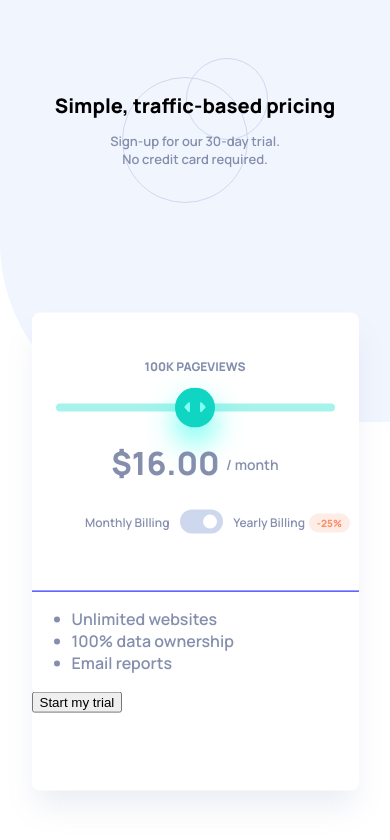
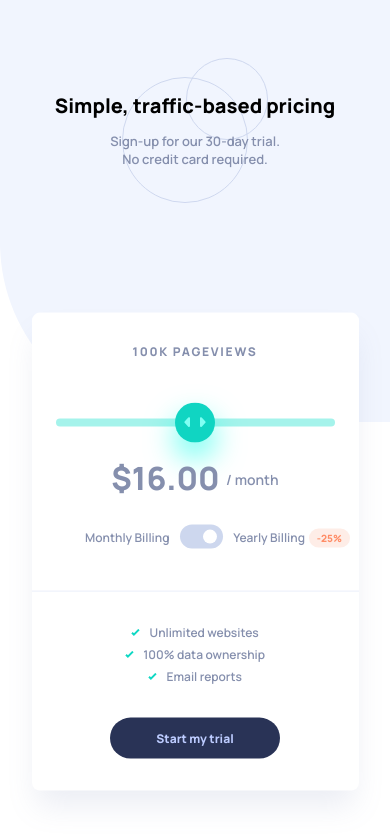
Before and after one commit to devb0x/interactive-pricing-component, a plain HTML site: page index.html in a window 390 px wide. Drawn offline with Linux system fonts and the light colour scheme.

Commit message:
card for mobile end

```diff
--- a/index.html
+++ b/index.html
@@ -46,7 +46,8 @@
         100K Pageviews
       </div>
 
-      <input class="custom-slider" type="range" id="view" min="1" max="5" value="3">
+      <label for="viewNumber"></label>
+      <input class="custom-slider" type="range" id="viewNumber" min="1" max="5" value="3">
 
       <div class="price">
         $16.00 <span>/ month</span>
@@ -68,7 +69,7 @@
 
     <div class="card-bottom">
 
-      <ul>
+      <ul class="perks">
         <li>
           Unlimited websites
         </li>
@@ -80,7 +81,7 @@
         </li>
       </ul>
 
-      <button>Start my trial</button>
+      <button class="btn">Start my trial</button>
 
     </div>
 
--- a/scss/_card.scss
+++ b/scss/_card.scss
@@ -2,7 +2,6 @@
 @import "mixins";
 
 .card {
-  //border: $b;
   height: 478px;
   width: 327px;
   margin: 34px auto;
@@ -12,21 +11,26 @@
   border-radius: 8px;
   box-shadow: 0 20px 30px -5px rgba(127, 137, 185, 0.152073);
 
+  @include breakpoint-up(desktop){
+    width: 540px;
+    height: 397px;
+  }
 
   &-top {
-    //border: $b;
     height: 278px;
     max-height: 278px;
     display: flex;
     flex-direction: column;
-    justify-content: space-around;
+    justify-content: space-between;
     text-align: center;
+
 
     .number {
       margin-top: 30px;
       text-transform: uppercase;
       font-size: 12px;
       font-weight: $extraBold;
+      letter-spacing: 1.71429px;
     }
 
     input {
@@ -34,121 +38,6 @@
       width: 279px;
       height: 8px;
     }
-
-    //.custom-slider {
-    //  -webkit-appearance: none;
-    //  outline: none;
-    //  background: $softCyan;
-    //  border-radius: 5px;
-    //}
-
-    //input[type=range] {
-    //  -webkit-appearance: none; /* Hides the slider so that custom slider can be made */
-    //  width: 100%; /* Specific width is required for Firefox. */
-    //  background: transparent; /* Otherwise white in Chrome */
-    //}
-    //
-    //input[type=range]::-webkit-slider-thumb {
-    //  -webkit-appearance: none;
-    //}
-    //
-    //input[type=range]:focus {
-    //  outline: none; /* Removes the blue border. You should probably do some kind of focus styling for accessibility reasons though. */
-    //}
-    //
-    //input[type=range]::-ms-track {
-    //  width: 278px;
-    //  cursor: pointer;
-    //
-    //  /* Hides the slider so custom styles can be added */
-    //  background: transparent;
-    //  border-color: transparent;
-    //  color: transparent;
-    //}
-    //  step 2
-    //
-    //input[type=range]::-moz-range-thumb {
-    //  box-shadow: 0 15px 30px rgba(0, 255, 231, 0.6);
-    //  height: 40px;
-    //  width: 40px;
-    //  border: none;
-    //  border-radius: 25px;
-    //  background-color: $strongCyan;
-    //  cursor: pointer;
-    //  background-image: url("./../images/icon-slider.svg");
-    //  background-position: center;
-    //  background-repeat: no-repeat;
-    //}
-    //
-    //input[type=range]::-webkit-slider-thumb {
-    //  box-shadow: 0 15px 30px rgba(0, 255, 231, 0.6);
-    //  height: 40px;
-    //  width: 40px;
-    //  border: none;
-    //  border-radius: 25px;
-    //  background-color: $strongCyan;
-    //  cursor: pointer;
-    //  background-image: url("./../images/icon-slider.svg");
-    //  background-position: center;
-    //  background-repeat: no-repeat;
-    //}
-    //
-    //input[type=range]::-webkit-slider-runnable-track {
-    //  width: 279px;
-    //  height: 8px;
-    //  cursor: pointer;
-    //  //box-shadow: 1px 1px 1px #000000, 0px 0px 1px #0d0d0d;
-    //  background: $softCyan;
-    //  //border-radius: 1.3px;
-    //  //border: 0.2px solid #010101;
-    //}
-    //
-    //input[type=range]:focus::-webkit-slider-runnable-track {
-    //  background: $softCyan;
-    //  width: 278px;
-    //}
-    //
-    //input[type=range]::-moz-range-track {
-    //  width: 279px;
-    //  height: 8px;
-    //  cursor: pointer;
-    //  box-shadow: 1px 1px 1px #000000, 0px 0px 1px #0d0d0d;
-    //  background: #3071a9;
-    //  border-radius: 1.3px;
-    //  border: 0.2px solid #010101;
-    //}
-    //
-    //input[type=range]::-ms-track {
-    //  width: 279px;
-    //  height: 8px;
-    //  cursor: pointer;
-    //  background: transparent;
-    //  border-color: transparent;
-    //  border-width: 16px 0;
-    //  color: transparent;
-    //}
-    //input[type=range]::-ms-fill-lower {
-    //  background: #2a6495;
-    //  border: 0.2px solid #010101;
-    //  border-radius: 2.6px;
-    //  box-shadow: 1px 1px 1px #000000, 0px 0px 1px #0d0d0d;
-    //}
-    //input[type=range]:focus::-ms-fill-lower {
-    //  background: #3071a9;
-    //}
-    //input[type=range]::-ms-fill-upper {
-    //  background: #3071a9;
-    //  border: 0.2px solid #010101;
-    //  border-radius: 2.6px;
-    //  box-shadow: 1px 1px 1px #000000, 0px 0px 1px #0d0d0d;
-    //}
-    //input[type=range]:focus::-ms-fill-upper {
-    //  background: #367ebd;
-    //}
-
-    // TODO check color input range after the slider
-
-
 
     .price {
       font-size: 32px;
@@ -166,7 +55,6 @@
       font-size: 12px;
       margin-bottom: 38px;
 
-
       .badge {
         position: absolute;
         margin: 0 0 0 4px;
@@ -176,21 +64,54 @@
         color:$lightRed;
         background-color: hsl(15, 90%, 95%);
         border-radius: 9.5px;
-
         height: 19px;
         width: 41px;
       }
     }
   }
 
-
   &-bottom {
-    border-top: 1px solid blue;
+    border-top: 1px solid $lightGrayishBlue;
     height: 200px;
     max-height: 200px;
+    display: flex;
+    flex-direction: column;
+    justify-content: space-evenly;
+
+    .perks {
+      text-align: center;
+      list-style: inside url("./../images/icon-check.svg");
+      padding: 0;
+      height: 71px;
+      font-size: 12px;
+      line-height: 16px;
+      display: flex;
+      flex-direction: column;
+      justify-content: space-evenly;
+      margin: auto 0 auto;
+    }
+
+    .btn {
+      cursor: pointer;
+      outline: none;
+      border: none;
+      border-radius: 20.5px;
+      width: 170px;
+      height: 41px;
+      background-color: $darkDesaturatedBlue;
+      color: $paleBlue;
+      margin: 0 auto 32px;
+      font-family: $manrope;
+      font-size: 12px;
+      font-weight: $extraBold;
+
+      &:hover {
+        color: $white;
+      }
+    }
   }
-}
 
+} // end .card
 
 
 // Switch button
@@ -216,8 +137,7 @@
   left: 0;
   right: 0;
   bottom: 0;
-  //background-color: $lightGrayishBlue;
-  background-color: hsl(223, 50%, 87%);
+  background-color: $lightGrayishBlueBg;
   -webkit-transition: .4s;
   transition: .4s;
 }
@@ -250,14 +170,13 @@ input:checked + .slider:before {
 
 
 // input range with slider
-
-
-//    Step 1 - reset browser css then we can apply our style
+//    Step #1 - reset browser css then we can apply our style
 
 input[type=range] {
   -webkit-appearance: none; /* Hides the slider so that custom slider can be made */
   //width: 279px; /* Specific width is required for Firefox. */
   background: transparent; /* Otherwise white in Chrome */
+  cursor: pointer;
 }
 
 input[type=range]::-webkit-slider-thumb {
@@ -268,7 +187,7 @@ input[type=range]:focus {
   outline: none; /* Removes the blue border. You should probably do some kind of focus styling for accessibility reasons though. */
 }
 
-// Step 2 - Styling the thumb (icon slider)
+// Step #2 - Styling the thumb (icon slider)
 
 // for Webkit - Chrome & Edge
 input[type=range]::-webkit-slider-thumb {
@@ -282,7 +201,6 @@ input[type=range]::-webkit-slider-thumb {
   background-image: url("./../images/icon-slider.svg");
   background-position: center;
   background-repeat: no-repeat;
-
   margin: -16px 0; // alignment fix
 }
 
@@ -294,13 +212,13 @@ input[type=range]::-moz-range-thumb {
   border: none;
   border-radius: 25px;
   background-color: $strongCyan;
-  cursor: pointer;
+  cursor: grabbing;
   background-image: url("./../images/icon-slider.svg");
   background-position: center;
   background-repeat: no-repeat;
 }
 
-// Step 3 - Styling the track
+// Step #3 - Styling the track
 
 // for Webkit - Chrome & Edge
 input[type=range]::-webkit-slider-runnable-track {
@@ -310,10 +228,10 @@ input[type=range]::-webkit-slider-runnable-track {
   background: $softCyan;
   border-radius: 5px;
   border: none;
-}
 
-input[type=range]:focus::-webkit-slider-runnable-track {
-  background: red;
+  @include breakpoint-up(desktop){
+
+  }
 }
 
 // for Firefox
@@ -321,11 +239,26 @@ input[type=range]::-moz-range-track {
   width: 279px;
   height: 8px;
   cursor: pointer;
-  background: $softCyan;
+  background: $lightGrayishBlue;
   border-radius: 5px;
   border: none;
 }
 
-input[type=range]:focus::-moz-range-track {
-  background: red;
+// Step #4 - Tracking progress
+
+// for Webkit - Chrome & Edge
+input[type="range"]progress {
+  -webkit-appearance: none;
 }
+
+input[type="range"]::-webkit-progress-value {
+  background-color: black;
+  color: red;
+  height: 8px;
+}
+
+// for Firefox
+input[type="range"]::-moz-range-progress {
+  background-color: $softCyan;
+  height: 8px;
+}
```
Also changed, not shown: scss/style.css, 1 other file.
